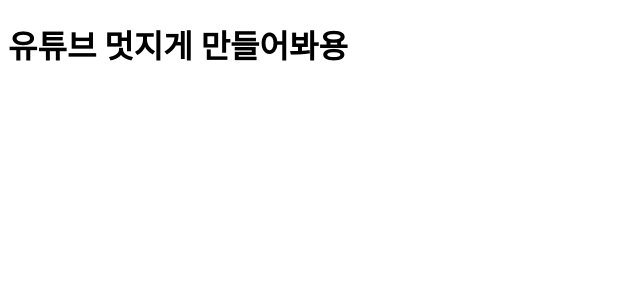
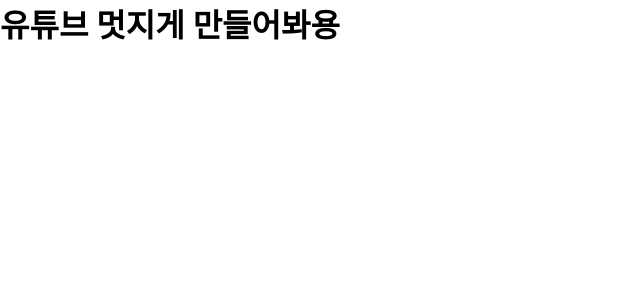
Before and after one commit to Teachers-Teachmon/Youtube-Clone, a React (Vite) app: page / in a window 1280 px wide. Shown: the top 300 px of the page, without its empty margins (0-640 px from the left). Built offline with nearby package versions, Linux system fonts and the light colour scheme.

Commit message:
feat(#2) :: 전역 css 추가

```diff
--- /dev/null
+++ b/src/styles/global.css
@@ -0,0 +1,4 @@
+* {
+  margin: 0;
+  padding: 0;
+}
```
Also changed, not shown: src/App.tsx (+4 -3 lines), 1 other file (tests, documents, lock files or other folders).
